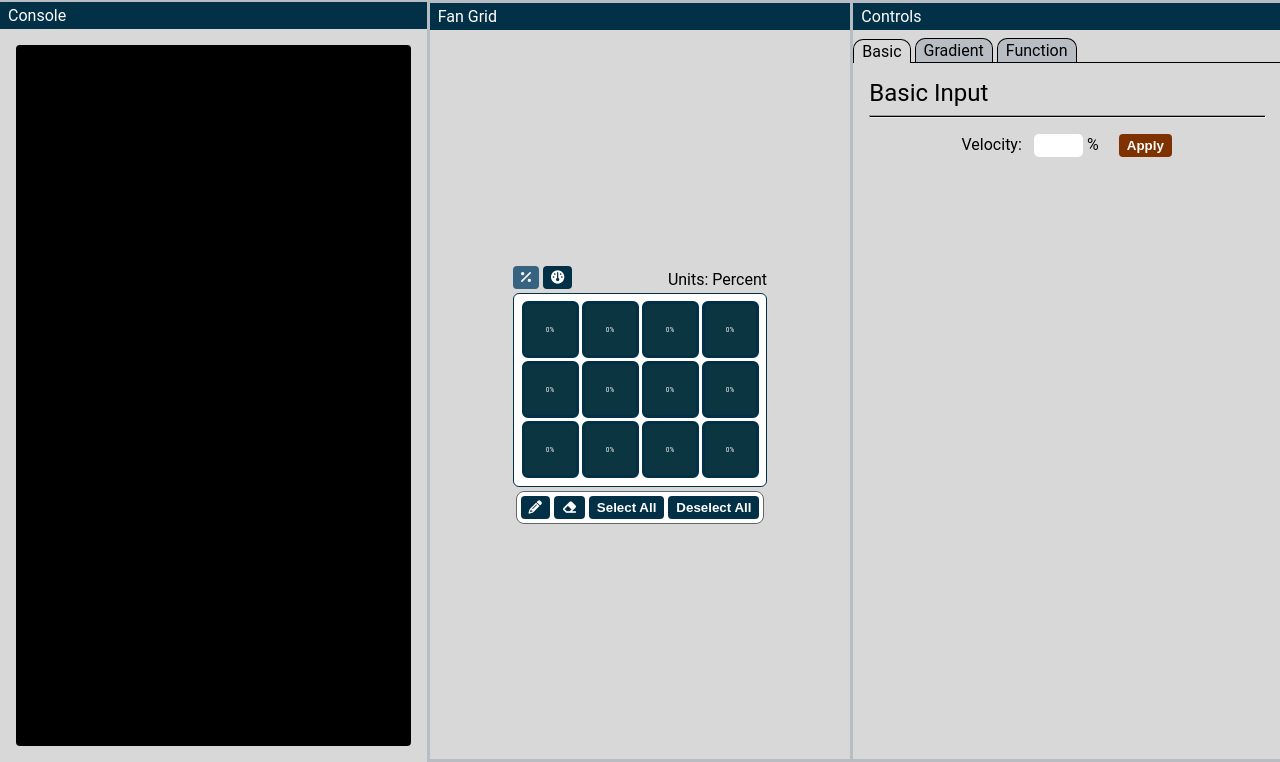
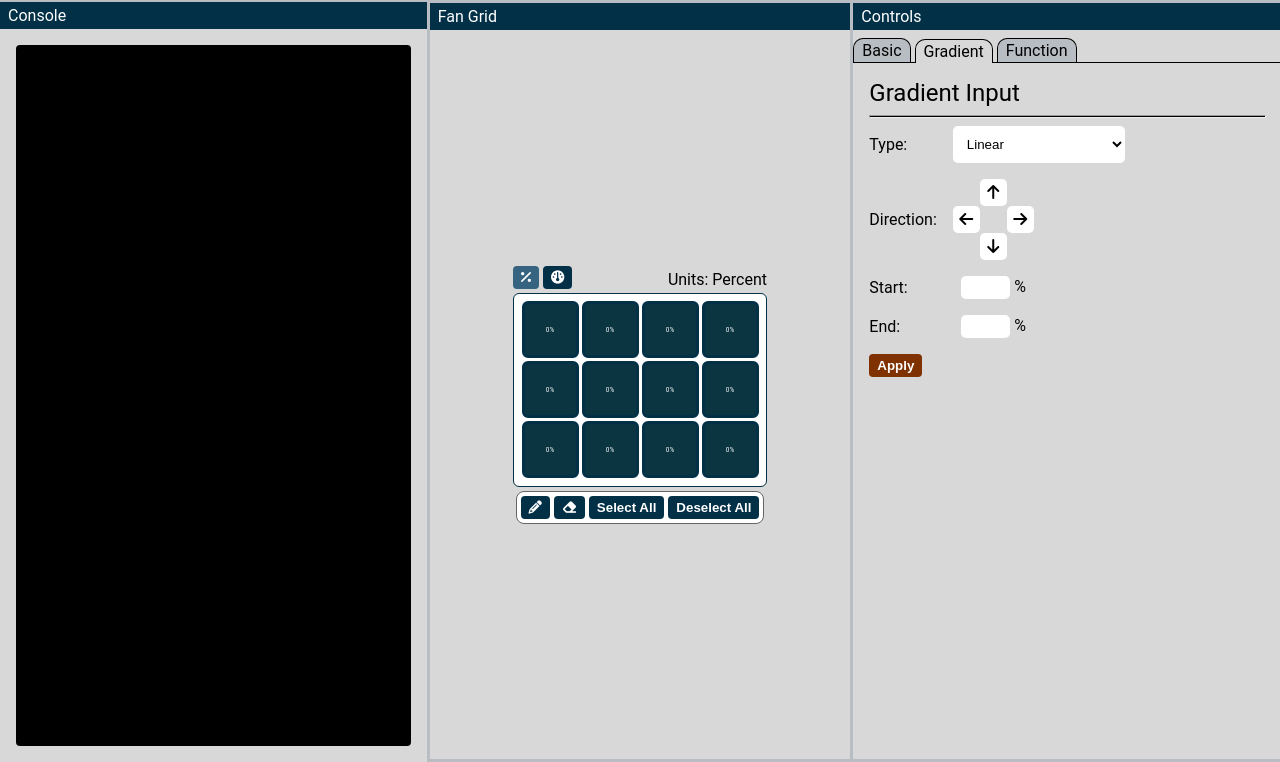
Before and after one commit to NateWhit124/WAFFLE-Windwall, a Flask app: page / in a window 1280 px wide. Shown: the part 38-800 px from the top of the page. Run offline with Flask 3, Linux system fonts and the light colour scheme; data that the repository does not hold is empty; some libraries are stand-ins or nearby versions; some web fonts are replaced.

Commit message:
implementing gradient tab

```diff
--- a/static/js/fan-grid.js
+++ b/static/js/fan-grid.js
@@ -23,31 +23,32 @@ deselectToolButton.addEventListener('click', () => {
     deselectToolButton.classList.add('selected');
 });
 
-const selectAllBtn = document.getElementById('select-all-button');
-selectAllBtn.addEventListener('click', () => selectAll())
-const deselectAllBtn = document.getElementById('deselect-all-button');
-deselectAllBtn.addEventListener('click', () => deselectAll())
-
-const velocityInput = document.getElementById('velocity-input');
-const applyVelocityBtn = document.getElementById('apply-velocity-button');
-applyVelocityBtn.addEventListener('click', () => {applyVelocityInput(velocityInput.value)});
-
 const unitTypes = Object.freeze({
     PCT: 0,
     SPEEDMS: 1
 });
 let units = unitTypes.PCT;
 const unitsLabel = document.getElementById('units-label');
-const velocityInputUnitsLabel = document.getElementById('velocity-input-units-label');
 unitsLabel.innerText = "Units: Percent";
-velocityInputUnitsLabel.innerText = "%";
+
+const selectAllBtn = document.getElementById('select-all-button');
+selectAllBtn.addEventListener('click', () => selectAll())
+const deselectAllBtn = document.getElementById('deselect-all-button');
+deselectAllBtn.addEventListener('click', () => deselectAll())
+
+// apply velocity buttons, pct and m/s
+const velocityInputPercent = document.getElementById('velocity-input-percent');
+const applyVelocityPercentBtn = document.getElementById('apply-velocity-percent-button');
+applyVelocityPercentBtn.addEventListener('click', () => {applyVelocityInput(velocityInputPercent.value, unitTypes.PCT)})
+const velocityInputRaw = document.getElementById('velocity-input-raw');
+const applyVelocityRawBtn = document.getElementById('apply-velocity-raw-button');
+applyVelocityRawBtn.addEventListener('click', () => {applyVelocityInput(velocityInputRaw.value, unitTypes.SPEEDMS)})
 
 const showPctBtn = document.getElementById('show-pct-button');
 showPctBtn.classList.add('selected');
 showPctBtn.addEventListener('click', () => {
     units = unitTypes.PCT; updateLabels();
     unitsLabel.innerText = "Units: Percent";
-    velocityInputUnitsLabel.innerText = "%";
     showPctBtn.classList.add('selected');
     showSpeedBtn.classList.remove('selected');
 });
@@ -55,7 +56,6 @@ const showSpeedBtn = document.getElementById('show-speed-button');
 showSpeedBtn.addEventListener('click', () => {
     units = unitTypes.SPEEDMS; updateLabels();
     unitsLabel.innerText = "Units: meters/sec";
-    velocityInputUnitsLabel.innerText = "m/s";
     showSpeedBtn.classList.add('selected');
     showPctBtn.classList.remove('selected');
 });
@@ -176,7 +176,7 @@ function deselectAll() {
     })
 }
 
-async function applyVelocityInput(value) {
+async function applyVelocityInput(value, units) {
     let pcts = [];
     for (const row of fanArray) {
         for (const fan of row) {
--- /dev/null
+++ b/static/js/gradient.js
@@ -0,0 +1,7 @@
+const directionBtns = document.querySelectorAll('.gradient-direction');
+directionBtns.forEach(directionBtn => {
+    directionBtn.addEventListener('click', () => {
+        directionBtns.forEach(btn => btn.classList.remove('selected'));
+        directionBtn.classList.add('selected');
+    });
+})
--- a/static/js/logging.js
+++ b/static/js/logging.js
@@ -1,4 +1,4 @@
-const loggingInterval = setInterval(getLogDelta, 500);
+const loggingInterval = setInterval(getLogDelta, 100);
 const consoleWindow = document.getElementById('console')
 
 function getLogDelta() {
@@ -6,7 +6,9 @@ function getLogDelta() {
     .then(response => response.json())
     .then(data => {
         if(data) {
+            const scrollIsAtBottom = (consoleWindow.scrollTop + consoleWindow.clientHeight >= consoleWindow.scrollHeight - 1);
             consoleWindow.innerHTML += data;
+            if(scrollIsAtBottom) consoleWindow.scrollTop = consoleWindow.scrollHeight;
         }
     });
 }
--- a/static/js/main.js
+++ b/static/js/main.js
@@ -1,5 +1,6 @@
 import { initGrid } from './fan-grid.js'
 import './logging.js'
+import './gradient.js'
 
 initGrid(4, 3, 60);
 
@@ -25,14 +26,22 @@ tabs.forEach(tab => {
     });
 });
 
-const basicInputTab = document.getElementById('basic-input-tab');
-basicInputTab.classList.add('selected');
-const basicInputPage = document.getElementById('basic-input-page');
-basicInputPage.classList.add('selected');
+// const basicInputTab = document.getElementById('basic-input-tab');
+// basicInputTab.classList.add('selected');
+// const basicInputPage = document.getElementById('basic-input-page');
+// basicInputPage.classList.add('selected');
 
+const gradientInputTab = document.getElementById('gradient-input-tab');
+gradientInputTab.classList.add('selected');
+const gradientInputPage = document.getElementById('gradient-input-page');
+gradientInputPage.classList.add('selected');
 
-const velocityInput = document.getElementById('velocity-input');
-velocityInput.addEventListener('input', () => {
+const velocityInputPercent = document.getElementById('velocity-input-percent');
+const velocityInputRaw = document.getElementById('velocity-input-raw');
+
+velocityInputPercent.addEventListener('input', (e) => formatVelocityInput(e.currentTarget))
+velocityInputRaw.addEventListener('input', (e) => formatVelocityInput(e.currentTarget))
+function formatVelocityInput(velocityInput) {
     let val = velocityInput.value;
 
     // Limit total length (excluding decimals)
@@ -61,4 +70,4 @@ velocityInput.addEventListener('input', () => {
     if (velocityInput.value !== val) {
         velocityInput.value = val;
     }
-});
+}
--- a/static/main-style.css
+++ b/static/main-style.css
@@ -215,7 +240,7 @@ html, body {
     align-items: center;
     margin: 0.5rem 0;
 }
-#velocity-input {
+.number-input {
     border: none;
     border-radius: 5px;
     text-align: end;
@@ -224,10 +249,10 @@ html, body {
     margin-left: 0.5rem;
     -moz-appearance: textfield;
 }
-#velocity-input::-webkit-inner-spin-button {
+.number-input::-webkit-inner-spin-button {
     -webkit-appearance: none;
 }
-#apply-velocity-button {
+.apply-button {
     background-color: var(--tertiaryDark);
     color: white;
     font-weight: bold;
@@ -236,10 +261,56 @@ html, body {
     padding: 0.25rem 0.5rem;
     cursor: pointer;
     transition: background-color 0.15s ease;
-    margin-left: 1rem;
+    width: fit-content;
 }
 #apply-velocity-button:hover {
     background-color: #904211;
+}
+
+#gradient-input-grid {
+    display: grid;
+    grid-template-columns: repeat(2,fit-content(200px));
+    grid-template-rows: repeat(3,fit-content(200px));
+    align-items: center;
+    justify-items: start;
+    row-gap: 1rem;
+    column-gap: 1rem;
+}
+select {
+    border: none;
+    border-radius: 5px;
+    background: white;
+    padding: 10px;
+    width: fit-content;
+}
+select:focus {
+    outline: none
+}
+#gradient-direction-grid {
+    display: grid;
+    grid-template-columns: repeat(3,3ch);
+    grid-template-rows: repeat(3,3ch);
+    align-items: center;
+    justify-items: center;
+}
+.gradient-direction {
+    display: flex;
+    background-color: white;
+    border: none;
+    width: 3ch;
+    height: 3ch;
+    align-items: center;
+    justify-content: center;
+    border-radius: 5px;
+    transition: transform 0.15s ease, box-shadow 0.15s ease, background-color 0.15s ease, color 0.15s ease;
+}
+.gradient-direction:hover {
+    transform: translateY(-2px);
+    box-shadow: 0px 2px 1px black;
+}
+.gradient-direction.selected {
+    background-color: var(--primaryDark);
+    color: white;
 }
 
 .fan-selection-container {
--- a/templates/main.html
+++ b/templates/main.html
@@ -24,7 +24,8 @@
                     <div id="left-panel-title" class="panel-title">Console</div>
                 </div>
                 <div id="left-panel-content" class="panel-content">
-                <div id="console"></div>
+                    <div id="console">
+                    </div>
                 </div>
             </div>
 
@@ -76,18 +77,70 @@
                         <div id="basic-input-page" class="tab-page">
                             <div class="tab-page-title">Basic Input</div>
                             <hr>
-                            <div id="apply-velocity-wrapper">
-                                <label style="user-select: none;">Velocity:
-                                    <input type="number" id="velocity-input" name="velocity" step="any" min="0" max="100" maxlength="3">
-                                    <span id="velocity-input-units-label"></span>
-                                </label>
-                                <button id="apply-velocity-button">Apply</button>
+                            <div id="basic-input-grid">
+                                <div class="tab-page-subtitle">Percentage Input&ensp;<i class="fa-solid fa-question-circle"></i></div>
+                                <div></div>
+                                <div></div>
+                                <div></div>
+                                <div></div>
+                                <label for="velocity-input-percent" style="user-select: none;">Percent:</label>
+                                <div>
+                                    <input type="number" class="number-input" id="velocity-input-percent" name="velocity-input-percent" step="any" min="0" max="100" maxlength="3">
+                                    <span id="velocity-input-units-label">%</span>
+                                </div>
+                                <button class="apply-button" id="apply-velocity-percent-button" style="margin-left: 1rem;">Apply</button>
+
+                                <div class="tab-page-subtitle">Raw Input&ensp;<i class="fa-solid fa-question-circle"></i></div>
+                                <div></div>
+                                <div></div>
+                                <div></div>
+                                <div></div>
+                                <label for="velocity-input-raw" style="user-select: none;">Velocity:</label>
+                                <div>
+                                    <input type="number" class="number-input" id="velocity-input-raw" name="velocity-input-raw" step="any" min="0" max="100" maxlength="3">
+                                    <span id="velocity-input-units-label">m/s</span>
+                                </div>
+                                <button class="apply-button" id="apply-velocity-raw-button" style="margin-left: 1rem;">Apply</button>
                             </div>
                         </div>
 
                         <div id="gradient-input-page" class="tab-page">
                             <div class="tab-page-title">Gradient Input</div>
                             <hr>
+                            <div id="gradient-input-grid">
+                                <div class="tab-page-subtitle">Type:</div>
+                                <select>
+                                    <option>Linear</option>
+                                    <option>Nth Power Polynomial</option>
+                                </select>
+
+                                <div class="tab-page-subtitle">Direction:</div>
+                                <div id="gradient-direction-grid">
+                                    <div></div>
+                                    <div class="gradient-direction"><i class="fa-solid fa-arrow-up"></i></div>
+                                    <div></div>
+                                    <div class="gradient-direction"><i class="fa-solid fa-arrow-left"></i></div>
+                                    <div></div>
+                                    <div class="gradient-direction"><i class="fa-solid fa-arrow-right"></i></div>
+                                    <div></div>
+                                    <div class="gradient-direction"><i class="fa-solid fa-arrow-down"></i></div>
+                                    <div></div>
+                                </div>
+
+                                <div class="tab-page-subtitle">Start:</div>
+                                <div>
+                                    <input type="number" class="number-input" id="gradient-minimum-input" name="velocity-input-raw" step="any" min="0" max="100" maxlength="3">
+                                    %
+                                </div>
+
+                                <div class="tab-page-subtitle">End:</div>
+                                <div>
+                                    <input type="number" class="number-input" id="gradient-maximum-input" name="velocity-input-raw" step="any" min="0" max="100" maxlength="3">
+                                    %
+                                </div>
+
+                                <button id="apply-gradient-button" class="apply-button">Apply</button>
+                            </div>
                         </div>
 
                         <div id="function-input-page" class="tab-page">
```
Also changed, not shown: other parts of static/main-style.css (+28 -3 lines), processing/command_arduino.py (+4 -3 lines), processing/test_serial.py (+4 -3 lines).
